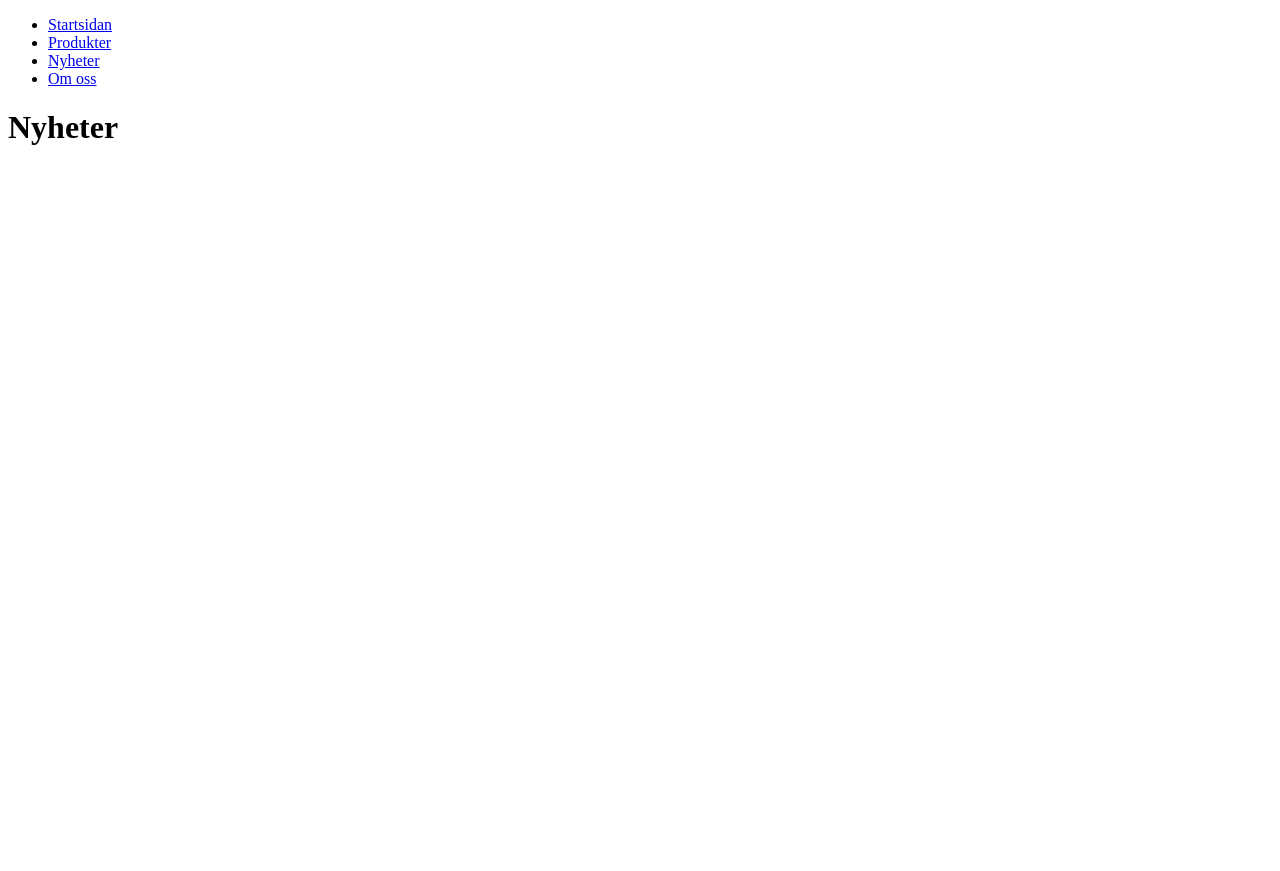
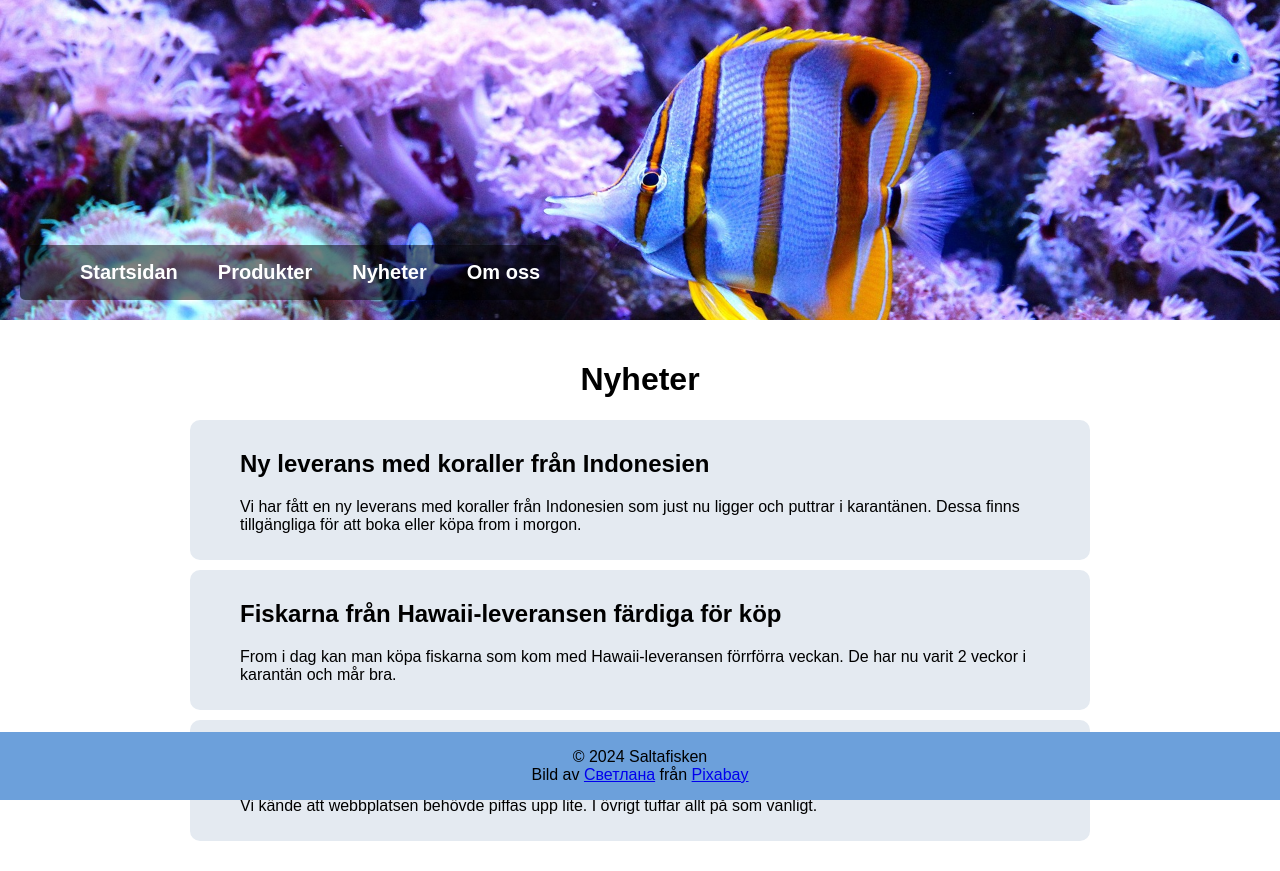
Before and after one commit to Anne-Lii/moment4_1_statisk, a plain HTML site: page news.html in a window 1280 px wide. Before the commit the page ends 800 px from the top, so only its background shows below. Drawn offline with Linux system fonts and the light colour scheme.

Commit message:
lagt till styling på navigering, header samt headerbild. Även lagt till styling och innehåll på nyhetssidan

```diff
--- a/css/styles.css
+++ b/css/styles.css
@@ -0,0 +1,75 @@
+body {
+    font-family: Arial, sans-serif;
+    margin: 0;
+    padding: 0;
+    min-height: 100vh;
+}
+
+header {
+    background: #6ca0db;
+    color: white;
+    padding: 10px 20px;
+    position: relative;
+    height: 300px;
+    overflow: hidden;
+}
+
+.header_image {
+   width: 100%;
+   height: 100%;
+   object-fit: cover;
+   object-position: center;
+   position: absolute;
+   top: 0;
+   left: 0;
+}
+
+.main_nav  {
+    background: rgba(0, 0, 0, 0.5);
+    position: absolute;
+    bottom: 20px;
+    border-radius: 5px;
+}
+
+.main_nav ul {
+    list-style: none;
+    display: flex;
+
+}
+
+.main_nav a {
+    color: white;
+    text-decoration: none;
+    padding: 15px 20px;
+    font-weight: 600;
+    font-size: 20px;
+}
+
+.main_nav a:hover {
+    background-color: #374249;
+}
+
+main {
+    padding: 20px;
+}
+
+h1 {
+    text-align: center;
+}
+
+.news_article {
+    width: 80%;
+    max-width: 800px;
+    background: #e4eaf1;
+    padding: 10px 50px;
+    border-radius: 10px;
+    margin: 10px auto;
+}
+
+footer {
+    position: absolute;
+    bottom: 0px;
+    background: #6ca0db;
+    width: 100%;
+    text-align: center;
+}
--- a/news.html
+++ b/news.html
@@ -1,15 +1,16 @@
 <!DOCTYPE html>
-<html lang="en">
+<html lang="sv">
 <head>
     <meta charset="UTF-8">
     <meta name="viewport" content="width=device-width, initial-scale=1.0">
     <link rel="stylesheet" href="css/styles.css">
-    <title>Kaninshoppen | Nyheter</title>
+    <title>Saltafisken | Nyheter</title>
 </head>
 <body>
     <div class="container">
         <header>
-            <nav>
+            <img src="images/butterfly-fish-3454404_1920.jpg" alt="header bild, chromis viridis fiskar och en rostratum i ett rev" class="header_image">
+            <nav class="main_nav">
                 <ul>
                     <li><a href="index.html">Startsidan</a></li>
                     <li><a href="products.html">Produkter</a></li>
@@ -20,9 +21,37 @@
         </header>
         <main>
             <h1>Nyheter</h1>
-            </h1>
+
+            <article class="news_article">
+                <h2>Ny leverans med koraller från Indonesien</h2>
+                <p>
+                    Vi har fått en ny leverans med koraller från Indonesien som just nu ligger och puttrar i karantänen.
+                    Dessa finns tillgängliga för att boka eller köpa from i morgon.
+                </p>
+            </article>
+
+            <article class="news_article">
+                <h2>Fiskarna från Hawaii-leveransen färdiga för köp</h2>
+                <p>
+                    From i dag kan man köpa fiskarna som kom med Hawaii-leveransen förrförra veckan.
+                    De har nu varit 2 veckor i karantän och mår bra.
+                </p>
+            </article>
+
+            <article class="news_article">
+                <h2>Webbplatsen har fått ett nytt utseende</h2>
+                <p>
+                    Vi kände att webbplatsen behövde piffas upp lite. I övrigt tuffar allt på som vanligt.
+                </p>
+            </article>
+
         </main>
-        <footer></footer>
+        <footer>
+            <p>&copy; 2024 Saltafisken<br>
+                Bild av <a href="https://pixabay.com/sv/users/zoosnow-3355789/?utm_source=link-attribution&utm_medium=referral&utm_campaign=image&utm_content=3454404">Светлана</a> från <a href="https://pixabay.com/sv//?utm_source=link-attribution&utm_medium=referral&utm_campaign=image&utm_content=3454404">Pixabay</a>
+            </p>
+
+        </footer>
     </div>
 </body>
 </html>
```
Also changed, not shown: about.html (+10 -4 lines), index.html (+11 -5 lines), products.html (+10 -4 lines), images/butterfly-fish-3454404_1920.jpg (added).
